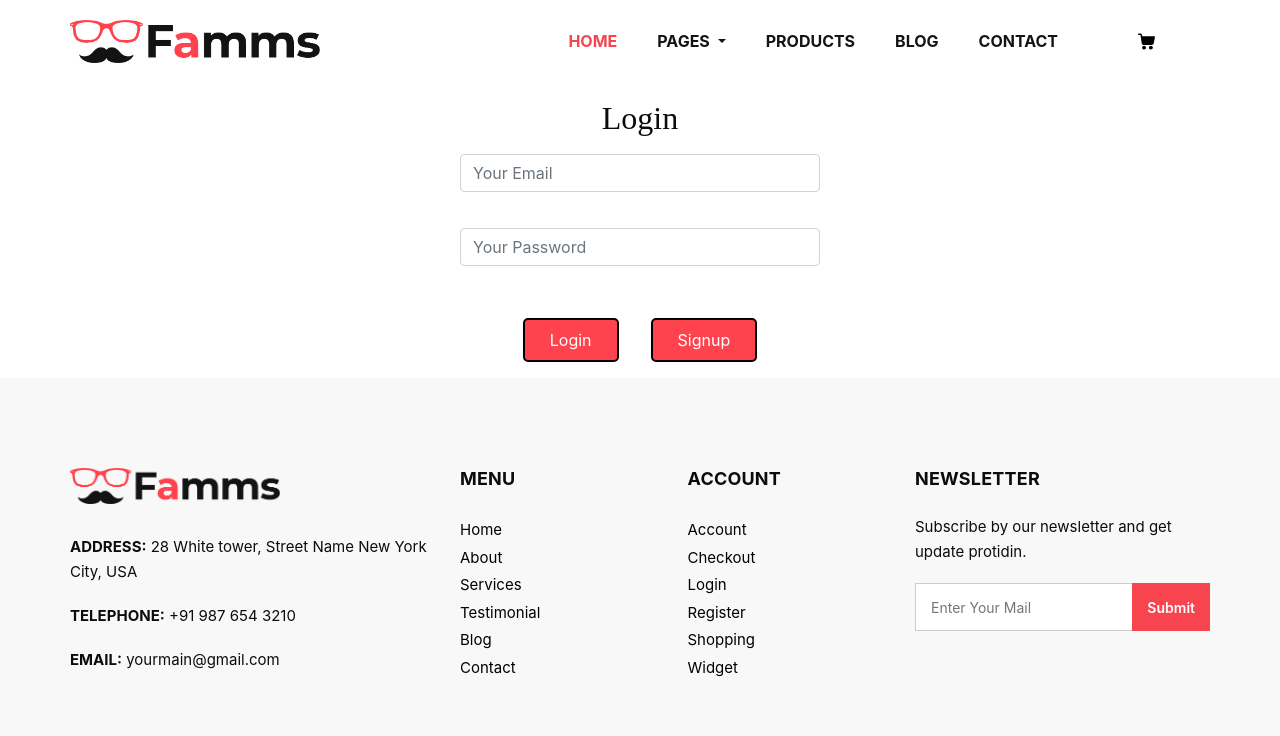
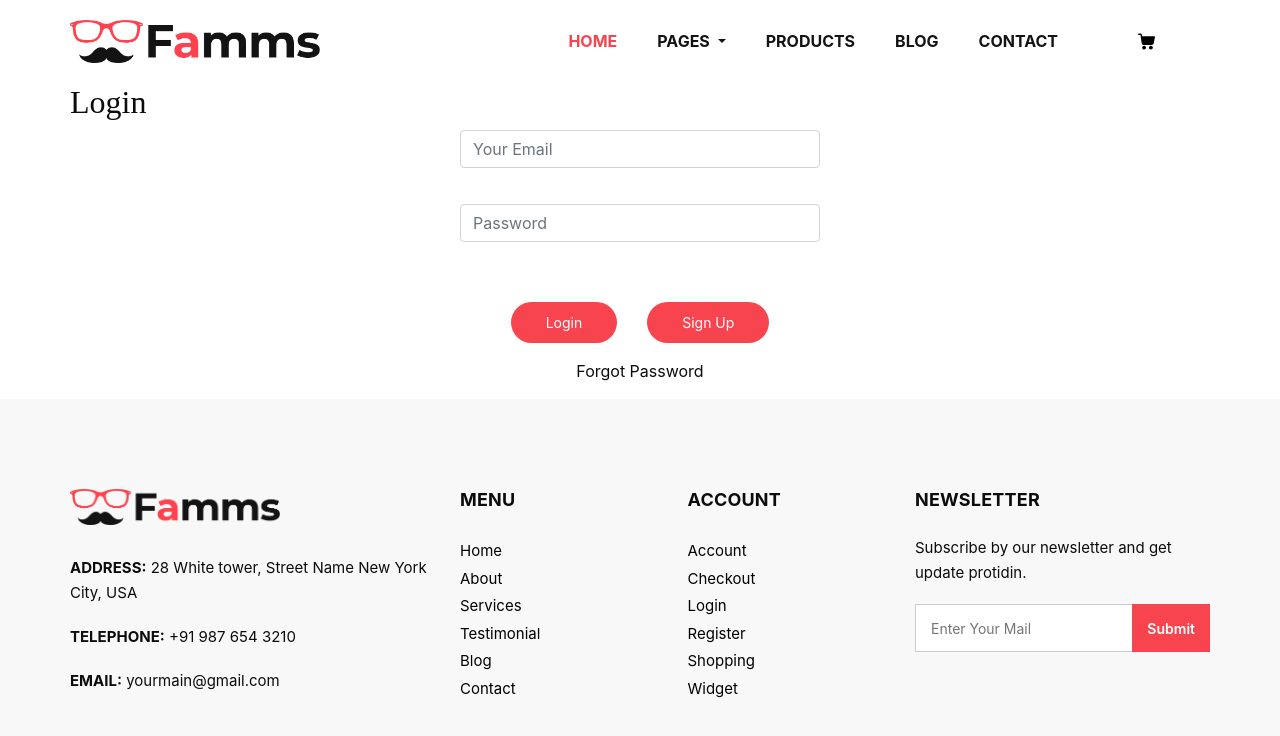
Before and after one commit to jiguladumor/final-project, a React (Create React App) app: page /login in a window 1280 px wide. Shown: the top 736 px of the page. Built offline with nearby package versions, Linux system fonts and the light colour scheme; no server answers; some icons are missing; the HTML template or start-up script is replaced by a standard one.

Commit message:
forgot-signup

```diff
--- a/public/css/style.css
+++ b/public/css/style.css
@@ -66,6 +66,27 @@ h2 {
     height: 5px;
     background: #f7444e;
     margin: 10px auto 10px;
+}
+
+.login-button{
+  display: flex;
+  align-items: baseline;
+  justify-content: center;
+}
+button.appointment-btn {
+
+  margin: 0 15px !important;
+}
+.appointment-btn {
+  margin-left: 25px;
+  background: #f7444e;
+  color: #fff;
+  border-radius: 50px;
+  padding: 10px 35px;
+  white-space: nowrap;
+  transition: 0.3s;
+  font-size: 14px;
+  display: inline-block;
 }
 
 .heading_container h2 span {
--- a/src/Container/Login/Login.js
+++ b/src/Container/Login/Login.js
@@ -1,106 +1,180 @@
 import React, { useState } from 'react';
-import { Button  , Row , Col , FormGroup , Label , Input } from 'reactstrap';
+import { Button, FormGroup, Input, Label } from 'reactstrap';
 import * as yup from 'yup';
-import { Formik, Form , useFormik } from 'formik';
-
-
+import { Form, Formik, useFormik } from 'formik';
 
 function Login(props) {
 
-  const [User , setUserType] = useState('login')
+  const [User, setUserType] = useState('Login')
+  // const [Reset, setReset] = useState(false)
 
-  const login ={
-  email: yup.string().email('please enter valid email').required('please enter email'),
-  password: yup.string().required('please enter password')
+  let login = {
+    email: yup.string().email("Please enter valid email").required("Please enter Email"),
+    password: yup.string().required("Please enter password")
+  }
+
+  let Signup = {
+    name: yup.string().required("Please enter your name"),
+    email: yup.string().email("Please enter valid email").required("Please enter Email"),
+    password: yup.string().required("Please enter password")
+  }
+
+  let resetPass = {
+    email: yup.string().email("Please enter valid email").required("Please enter Email"),
+  }
+
+  let schema, iniValue;
+
+  if (User === 'Login') {
+    schema = yup.object().shape(login);
+    iniValue = {
+      email: '',
+      password: ''
+    }
+  }
+  else if (User === 'Signup') {
+    schema = yup.object().shape(Signup);
+    iniValue = {
+      name: '',
+      email: '',
+      password: ''
+    }
+  }
+  else if (User === 'Forgot') {
+    schema = yup.object().shape(resetPass);
+    iniValue = {
+      email: ''
+    }
   }
 
 
-  const signup ={
-    name: yup.string().required('please enter name')
-    }
-
-
-  let schema = yup.object().shape(login)
-
-
   const formik = useFormik({
-    initialValues: {
-
-      email: '',
-      password: ''
-
-    },
+    initialValues: iniValue,
     validationSchema: schema,
     onSubmit: values => {
-      alert(JSON.stringify(values, null, 2));
-    },
+      if (User === 'Login') {
+        console.log('Successfully Login 👍');
+      } else if (User === 'Signup') {
+        console.log('Successfully Signup 👍');
+      }
+      // else if (User === 'Forgot') {
+      //     console.log('Your OTP is : 852002');
+      // }
+      // alert(JSON.stringify(values, null, 2));
+    }
   });
 
-
-
-  // console.log(formik.errors.email);
+  //   console.log(formik.errors.email);
 
   return (
+    <main id="main">
       <section id="appointment" className="appointment">
         <div className="container">
+          <div className="section-title">
             {
-            User === 'login' ?
-              <div className="section-title">
-                  <h2 className='text-center m-3'>Login</h2>
+              User === 'Forgot' ?
+                <h2>Forgot Password</h2> :
+                User === 'Login' ?
+                  <h2>Login</h2>
+                  :
+                  <h2>Sign Up</h2>
+            }
           </div>
-              :  <div className="section-title">
-                   <h2 className='text-center m-3'>signup</h2>
-                  </div>
+          <Formik values={formik}>
+            <Form onSubmit={formik.handleSubmit} className="php-email-form">
+              <div className="row flex-column align-items-center">
+                {
+                  User === 'Forgot' ?
+                    <div className="col-md-4 form-group mt-3 mt-md-0">
+                      <input type="email" className="form-control" name="email" id="email" placeholder="Enter email" />
+                      {
+                        formik.errors.email ? <p>{formik.errors.email}</p>
+                          :
+                          null
                       }
-
-<Formik values={formik}>
-
-        <Form onSubmit={formik.handleSubmit} className="php-email-form">
+                      <div className="validate" />
+                    </div> :
+                    null
+                }
                 {
-            User === "signup" ?
-            <div className="row justify-content-center">
+                  User === 'Signup' ?
                     <div className="col-md-4 form-group">
                       <input type="text" name="name" className="form-control" id="name" placeholder="Your Name" onChange={formik.handleChange} />
                       <div className="validate" />
                       {
-                formik.errors.name ? formik.errors.name : null
+                        formik.errors.name ? <p>{formik.errors.name}</p>
+                          :
+                          null
                       }
                     </div>
+                    :
+                    null
+                }
+                {
+                  (User === 'Login' || User === 'Signup') ?
+                    <>
+                      <div className="col-md-4 form-group mt-3 mt-md-0">
+                        <input type="email" className="form-control" name="email" id="email" placeholder="Your Email" onChange={formik.handleChange} />
+                        {
+                          formik.errors.email ? <p>{formik.errors.email}</p>
+                            :
+                            null
+                        }
+                        <div className="validate" />
                       </div>
-            :null
+                      <div className="col-md-4 form-group mt-3 mt-md-0">
+                        <input type="password" className="form-control" name="password" id="password" placeholder="Password" onChange={formik.handleChange} />
+                        {
+                          formik.errors.password ? <p>{formik.errors.password}</p>
+                            :
+                            null
+                        }
+                        <div className="validate" />
+                      </div>
+                    </>
+                    :
+                    null
                 }
 
-          <div className="row justify-content-center">
-            <div className="col-md-4 form-group mt-3 mt-md-0">
-              <input type="email" className="form-control" name="email" id="email" placeholder="Your Email" onChange={formik.handleChange} />
-              <div className="validate" />
+              </div>
+
               {
-                formik.errors.email ? formik.errors.email : null
-              }
+                User === 'Forgot' ?
+                  <>
+                   <div className='login-button'>
+                    <div className="text-center"><Button className='appointment-btn border-0 m-0' type="submit">Send OTP</Button></div>
+                    <div className="text-center"><Button className='appointment-btn border-0 ms-0 mt-3' type="submit" onClick={() => setUserType('Login')}>Login</Button></div>
+                    </div>
+                  </>
+                  :
+                  User === 'Login' ?
+                    <>
+                    <div className='login-button'>
+                      <div className="text-center"><Button className='appointment-btn border-0 m-0' type="submit">Login</Button></div>
+                      <div className='text-center pt-4'>
+                        <Button className='appointment-btn border-0 m-0' type="button" onClick={() => setUserType('Signup')}>Sign Up</Button>
                       </div>
                     </div>
-          <div className="row justify-content-center">
-            <div className="col-md-4 form-group mt-3 mt-md-0">
-              <input type="password" className="form-control" name="password" id="password" placeholder="Your password" onChange={formik.handleChange} />
-              <div className="validate" />
-              {
-                formik.errors.password ? formik.errors.password : null
-              }
+                      <div className="text-center"><p className=' border-0 ms-0 mt-3' type="submit" onClick={() => setUserType('Forgot')} >Forgot Password</p></div>
+                    </>
+                    :
+                    <>
+                    <div className='login-button'>
+                      <div className="text-center"><Button className='appointment-btn border-0 m-0' type="submit">Sign Up</Button></div>
+                      <div className='text-center pt-4'>
+                      <Button className='appointment-btn border-0 m-0' type="submit" onClick={() => setUserType('Login')}>Login</Button>
                       </div>
                     </div>
-          <div className='row   justify-content-center'>
-            <div className='d-flex'>
-            <div class="text-center login m-3"><button type="submit" onClick={()=> setUserType('login')}>Login</button></div>
-
-            <div class="text-center singup m-3"><button type="submit  " onClick={()=> setUserType('signup')}>Signup</button></div>
-            </div>
-
-          </div>
+                      <p className='text-center border-0 ms-0 mt-3'>Already have an account </p>
+                    </>
+              }
             </Form>
           </Formik>
         </div>
       </section>
+    </main>
   );
 }
 
+
 export default Login;
```
Lines whose indentation alone changed are shown as unchanged.
